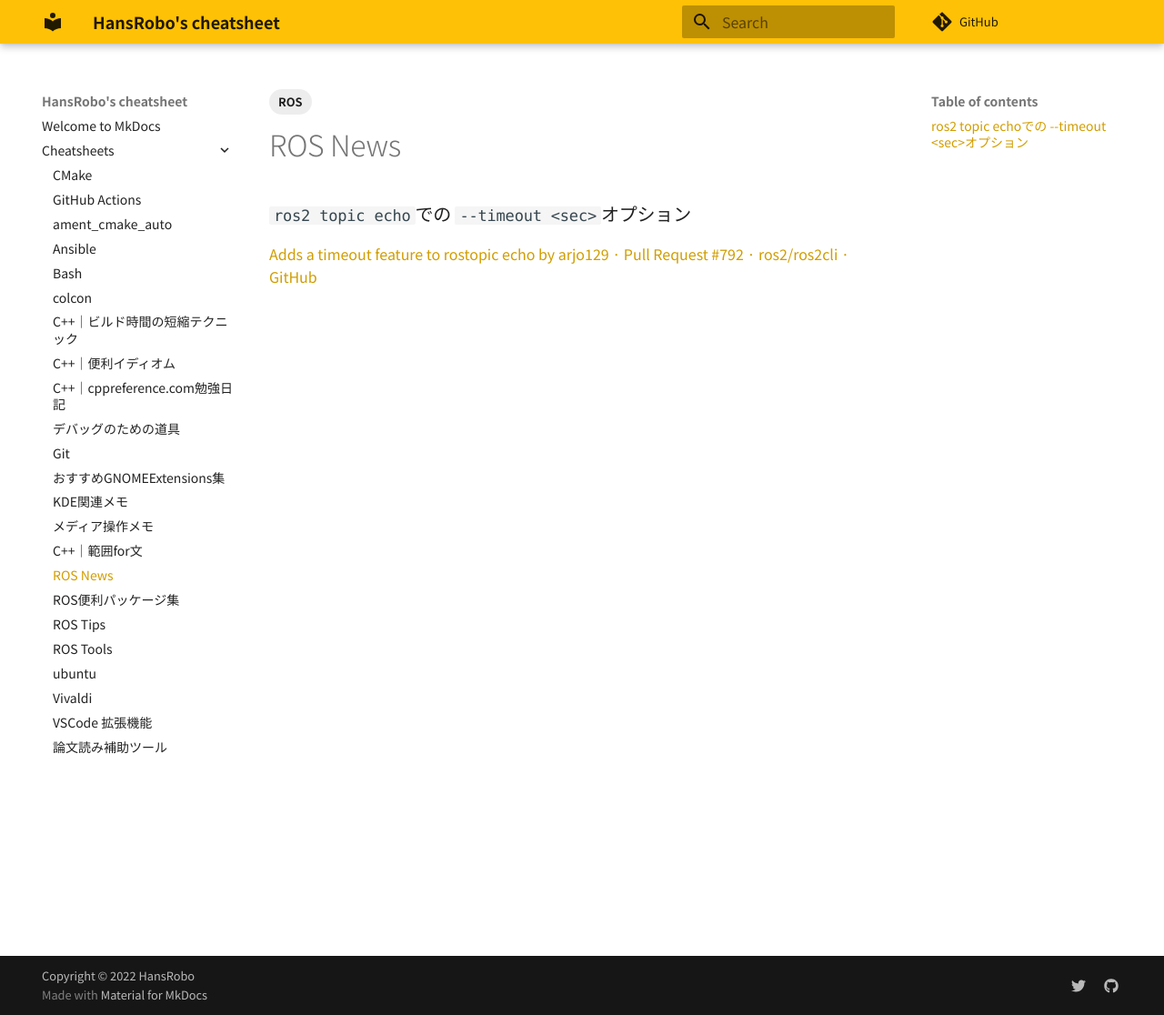
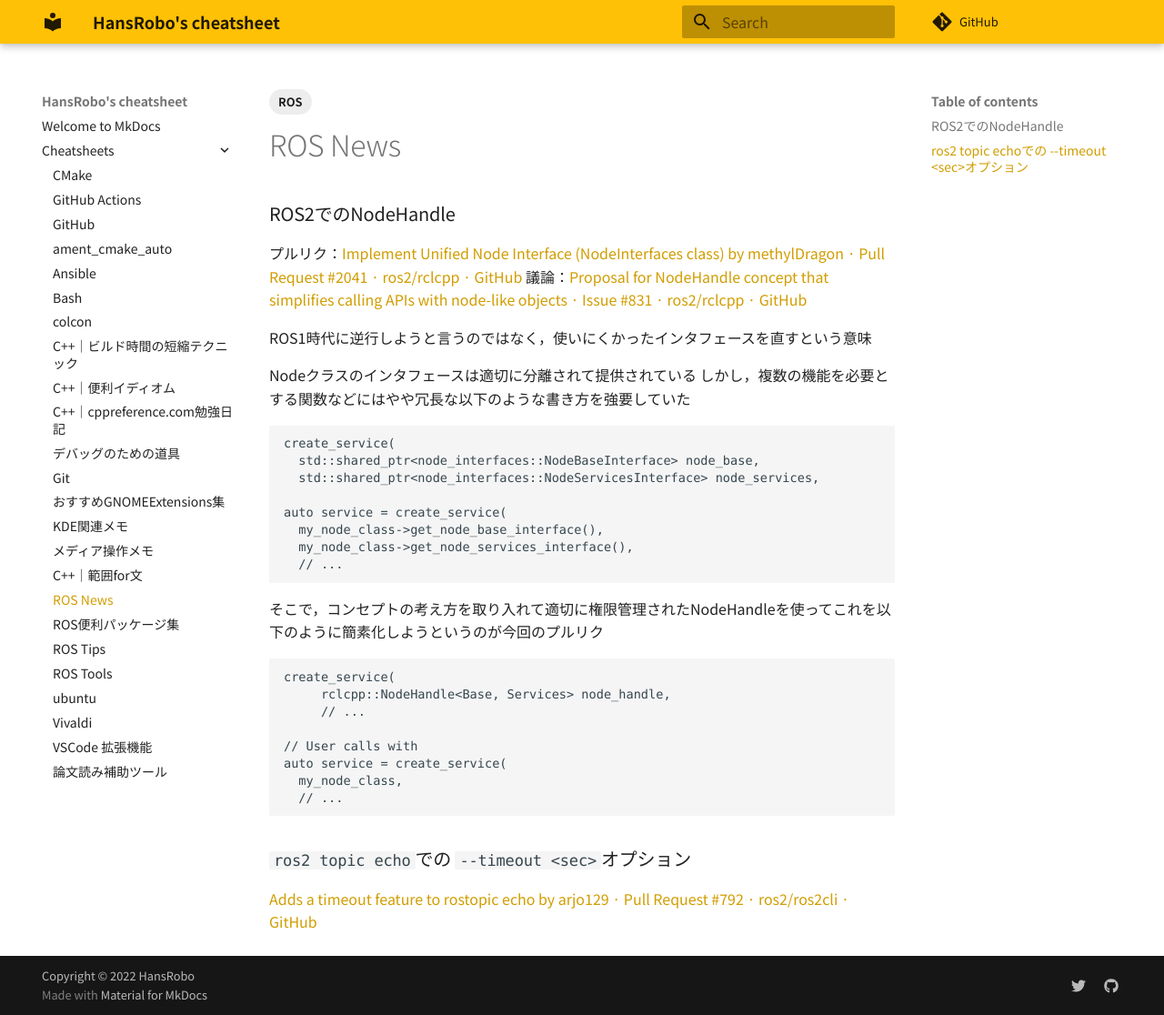
Before and after one commit to HansRobo/mycheatsheet_mkdocs, an MkDocs documentation site: the page built from docs/cheatsheets/ros_news.md, in a window 1280 px wide and 1116 px high. Shown: the whole window at 91% size. Built offline with MkDocs 1.6.1 and Material for MkDocs 9.7.7, drawn with Linux system fonts in a browser that asks for light colours; some web fonts are replaced; comment, search, counter and statistics services are not loaded.

Commit message:
🔄 synced local 'docs/cheatsheets' with remote 'cheatsheets'

````diff
--- a/docs/cheatsheets/ros_news.md
+++ b/docs/cheatsheets/ros_news.md
@@ -9,5 +9,40 @@ weight: -10
 intro: ROS News
 ---
 
+### ROS2でのNodeHandle
+
+プルリク：[Implement Unified Node Interface (NodeInterfaces class) by methylDragon · Pull Request #2041 · ros2/rclcpp · GitHub](https://github.com/ros2/rclcpp/pull/2041)
+議論：[Proposal for NodeHandle concept that simplifies calling APIs with node-like objects · Issue #831 · ros2/rclcpp · GitHub](https://github.com/ros2/rclcpp/issues/831#issue-486100658)
+
+ROS1時代に逆行しようと言うのではなく，使いにくかったインタフェースを直すという意味
+
+Nodeクラスのインタフェースは適切に分離されて提供されている
+しかし，複数の機能を必要とする関数などにはやや冗長な以下のような書き方を強要していた
+
+```c++
+create_service(
+  std::shared_ptr<node_interfaces::NodeBaseInterface> node_base,
+  std::shared_ptr<node_interfaces::NodeServicesInterface> node_services,
+
+auto service = create_service(
+  my_node_class->get_node_base_interface(),
+  my_node_class->get_node_services_interface(),
+  // ...
+```
+
+そこで，コンセプトの考え方を取り入れて適切に権限管理されたNodeHandleを使ってこれを以下のように簡素化しようというのが今回のプルリク
+
+```c++
+create_service(
+     rclcpp::NodeHandle<Base, Services> node_handle,
+     // ...
+
+// User calls with
+auto service = create_service(
+  my_node_class,
+  // ...
+```
+
+
 ### `ros2 topic echo`での `--timeout <sec>`オプション
 [Adds a timeout feature to rostopic echo by arjo129 · Pull Request #792 · ros2/ros2cli · GitHub](https://github.com/ros2/ros2cli/pull/792)
````
Also changed, not shown: docs/cheatsheets/GitHub.md (added, +14 -0 lines).
